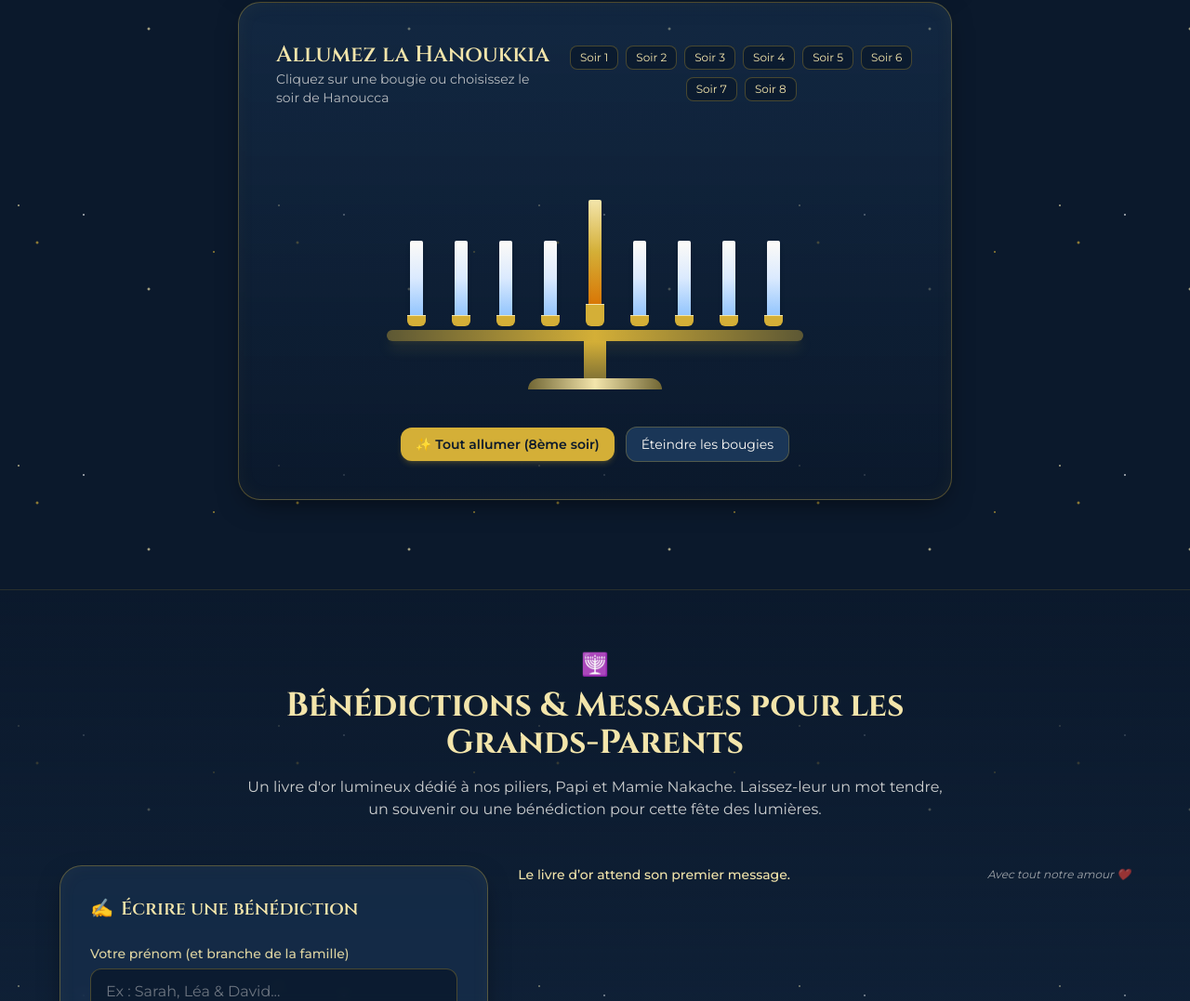
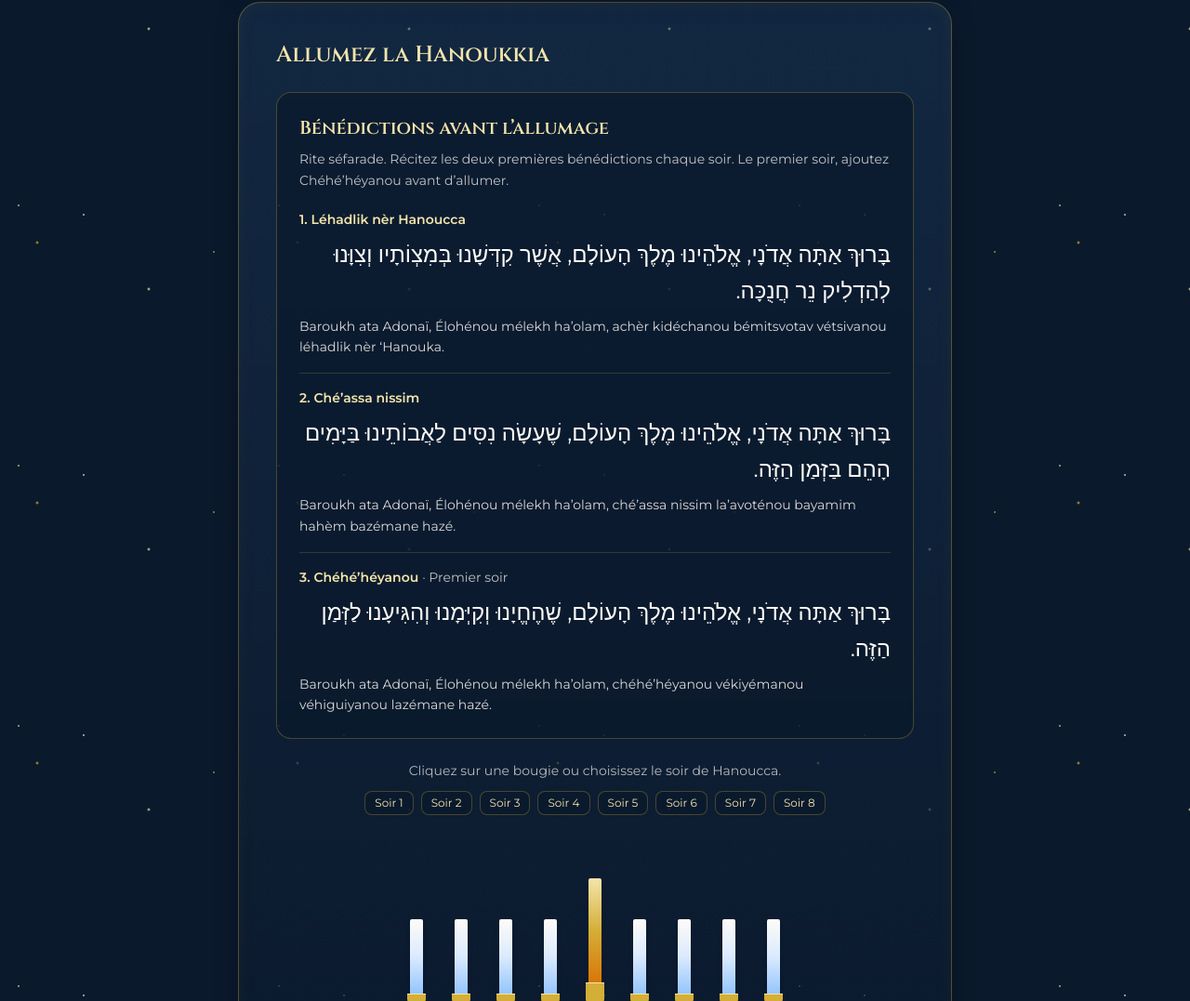
Before and after one commit to DanNak2025/Hanuka-nakache, a plain HTML site: page index.html in a window 1280 px wide. Shown: the part 929-2006 px from the top of the page at 93% size. Drawn offline with nearby package versions, Linux system fonts and the light colour scheme.

Commit message:
Add Sephardic Hanoucca candle-lighting blessings
Added blessings section for Hanukkah candle lighting with Hebrew text.

```diff
--- a/index.html
+++ b/index.html
@@ -204,14 +204,33 @@
 
             <!-- Hanoukkia Interactive -->
             <div class="bg-gradient-to-b from-royal/40 to-midnight/80 rounded-3xl p-6 sm:p-10 card-gold-border max-w-3xl mx-auto">
-                <div class="flex flex-col sm:flex-row items-center justify-between gap-4 mb-8">
-                    <div class="text-left">
-                        <h2 class="font-serif text-xl sm:text-2xl text-goldLight font-semibold">Allumez la Hanoukkia</h2>
-                        <p class="text-xs sm:text-sm text-cream/70">Cliquez sur une bougie ou choisissez le soir de Hanoucca</p>
-                    </div>
-                    <div class="flex flex-wrap justify-center gap-1.5 sm:gap-2" id="night-buttons">
-                        <!-- Boutons générés par JS pour les 8 soirs -->
-                    </div>
+                <h2 class="font-serif text-xl sm:text-2xl text-goldLight font-semibold text-left">Allumez la Hanoukkia</h2>
+
+                <section class="my-6 rounded-2xl border border-gold/30 bg-midnight/70 p-4 sm:p-6 text-left" aria-labelledby="lighting-blessings-title">
+                    <h3 id="lighting-blessings-title" class="font-serif text-lg sm:text-xl font-semibold text-goldLight">Bénédictions avant l’allumage</h3>
+                    <p class="mt-2 text-sm leading-relaxed text-cream/75">Rite séfarade. Récitez les deux premières bénédictions chaque soir. Le premier soir, ajoutez Chéhé’héyanou avant d’allumer.</p>
+                    <ol class="mt-5 divide-y divide-gold/20">
+                        <li class="pb-4">
+                            <h4 class="font-semibold text-sm text-goldLight">1. Léhadlik nèr Hanoucca</h4>
+                            <p lang="he" dir="rtl" class="mt-2 text-right text-xl sm:text-2xl !leading-relaxed">בָּרוּךְ אַתָּה אֲדֹנָי, אֱלֹהֵינוּ מֶלֶךְ הָעוֹלָם, אֲשֶׁר קִדְּשָׁנוּ בְּמִצְוֹתָיו וְצִוָּנוּ לְהַדְלִיק נֵר חֲנֻכָּה.</p>
+                            <p class="mt-2 text-sm leading-relaxed text-cream/85">Baroukh ata Adonaï, Élohénou mélekh ha’olam, achèr kidéchanou bémitsvotav vétsivanou léhadlik nèr ‘Hanouka.</p>
+                        </li>
+                        <li class="py-4">
+                            <h4 class="font-semibold text-sm text-goldLight">2. Ché’assa nissim</h4>
+                            <p lang="he" dir="rtl" class="mt-2 text-right text-xl sm:text-2xl !leading-relaxed">בָּרוּךְ אַתָּה אֲדֹנָי, אֱלֹהֵינוּ מֶלֶךְ הָעוֹלָם, שֶׁעָשָׂה נִסִּים לַאֲבוֹתֵינוּ בַּיָּמִים הָהֵם בַּזְּמַן הַזֶּה.</p>
+                            <p class="mt-2 text-sm leading-relaxed text-cream/85">Baroukh ata Adonaï, Élohénou mélekh ha’olam, ché’assa nissim la’avoténou bayamim hahèm bazémane hazé.</p>
+                        </li>
+                        <li class="pt-4">
+                            <h4 class="font-semibold text-sm text-goldLight">3. Chéhé’héyanou <span class="font-normal text-cream/75">· Premier soir</span></h4>
+                            <p lang="he" dir="rtl" class="mt-2 text-right text-xl sm:text-2xl !leading-relaxed">בָּרוּךְ אַתָּה אֲדֹנָי, אֱלֹהֵינוּ מֶלֶךְ הָעוֹלָם, שֶׁהֶחֱיָנוּ וְקִיְּמָנוּ וְהִגִּיעָנוּ לַזְּמַן הַזֶּה.</p>
+                            <p class="mt-2 text-sm leading-relaxed text-cream/85">Baroukh ata Adonaï, Élohénou mélekh ha’olam, chéhé’héyanou vékiyémanou véhiguiyanou lazémane hazé.</p>
+                        </li>
+                    </ol>
+                </section>
+
+                <p class="mb-3 text-xs sm:text-sm text-cream/70">Cliquez sur une bougie ou choisissez le soir de Hanoucca.</p>
+                <div class="flex flex-wrap justify-center gap-1.5 sm:gap-2" id="night-buttons">
+                    <!-- Boutons générés par JS pour les 8 soirs -->
                 </div>
 
                 <!-- Représentation Visuelle de la Hanoukkia -->
```
